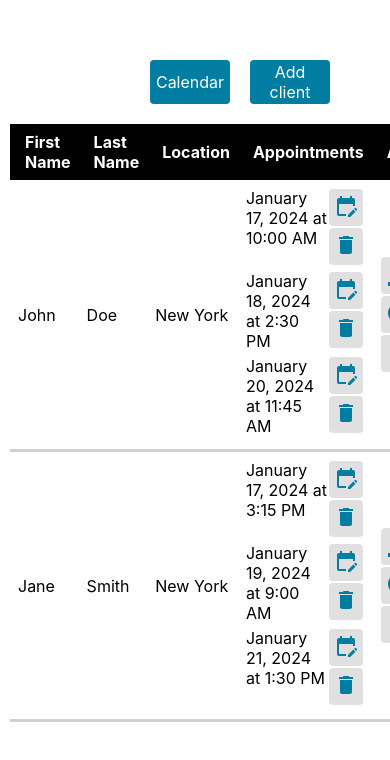
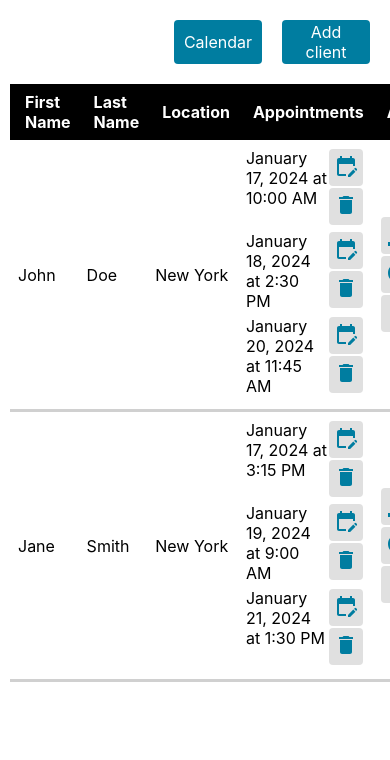
Before and after one commit to ajayXkumar/fitness-trainer, a React (Create React App) app: page / in a window 390 px wide. Shown: the top 760 px of the page. Built offline with nearby package versions, Linux system fonts and the light colour scheme.

Commit message:
some more minor modification

```diff
--- a/src/styles/Dashboard.css
+++ b/src/styles/Dashboard.css
@@ -80,6 +80,6 @@ button:active {
 
 @media screen and (max-width:450px) {
   .dashboard-container {
-    margin-left: 10px;
+    margin: 10px;
   }
 }
--- a/src/styles/NavigationButtons.css
+++ b/src/styles/NavigationButtons.css
@@ -33,13 +33,7 @@
     color: white;
   }
 
-  @media screen and (max-width:450px) {
 
-    .single-card{
-
-    }
-
-  }
   .add-client-form {
     position: absolute;
     background-color: #fff;
```
